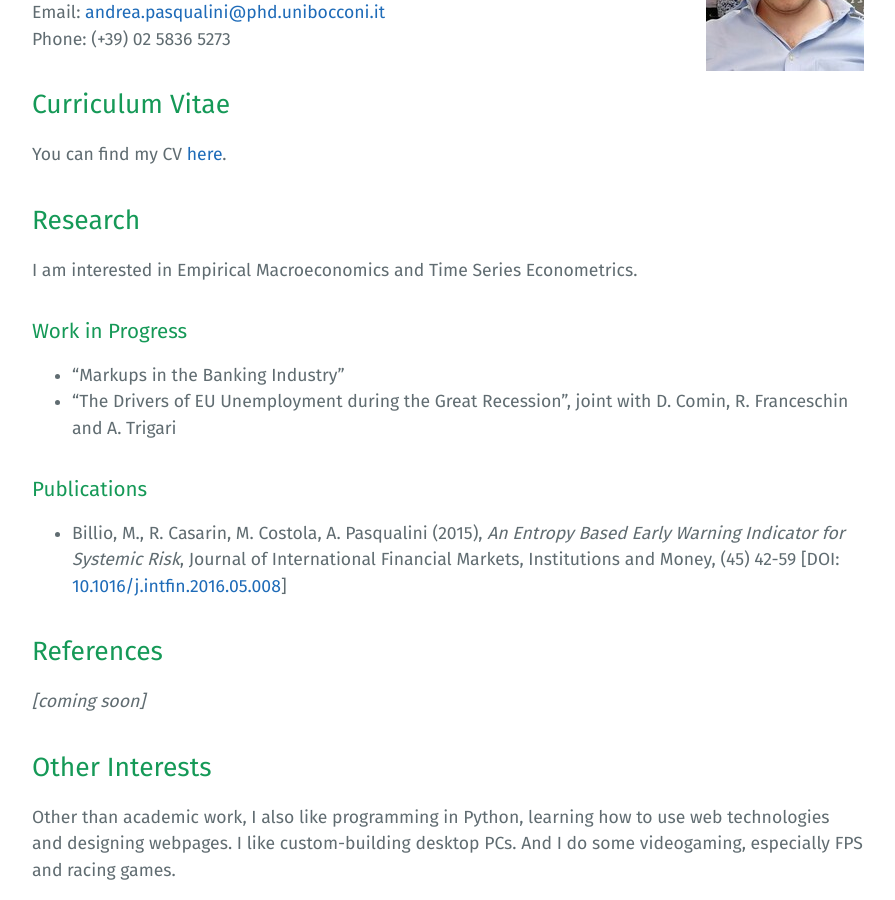
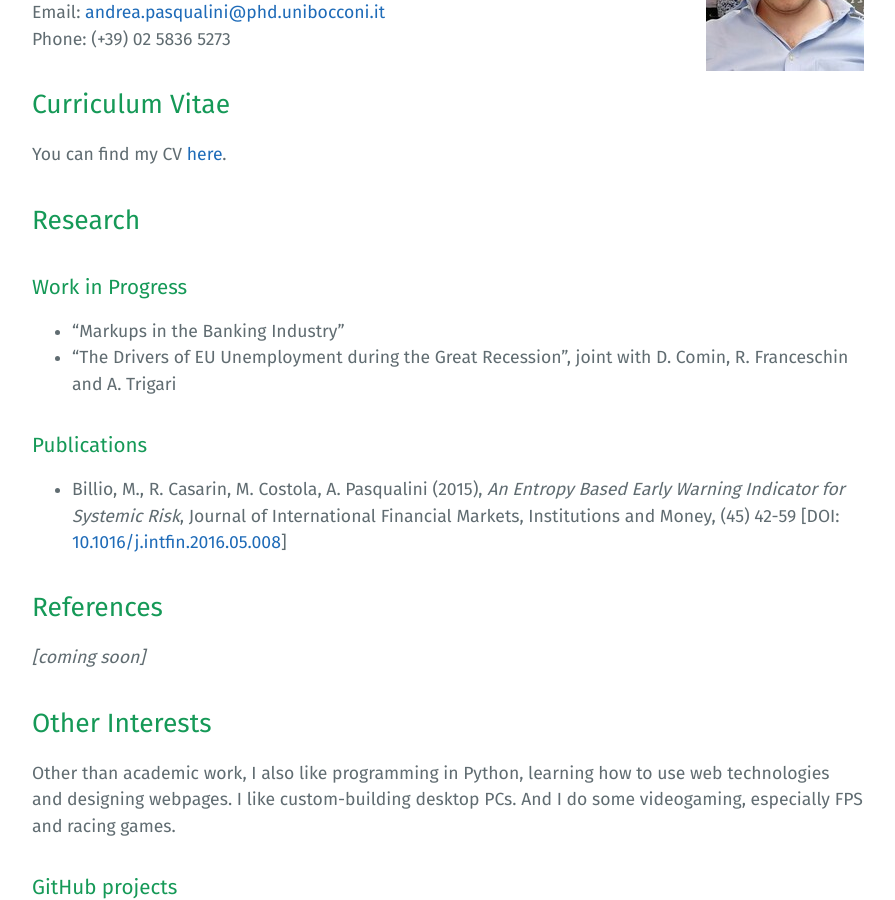
Before and after one commit to AndreaPasqualini/andreapasqualini.github.io, a Jekyll site: the page built from index.md, in a window 1280 px wide and 900 px high, scrolled down 508 px. Shown: the whole window, without its empty margins (192-1087 px from the left). Built offline with Jekyll 4.4.1, drawn with Linux system fonts in a browser that asks for light colours.

Commit message:
Remove incorrect statement about interests

```diff
--- a/index.md
+++ b/index.md
@@ -22,7 +22,7 @@ You can find my CV [here](/files/cv.pdf).
 
 ## Research
 
-I am interested in Empirical Macroeconomics and Time Series Econometrics.
+<!-- I am interested in Empirical Macroeconomics. -->
 
 
 ### Work in Progress
```
